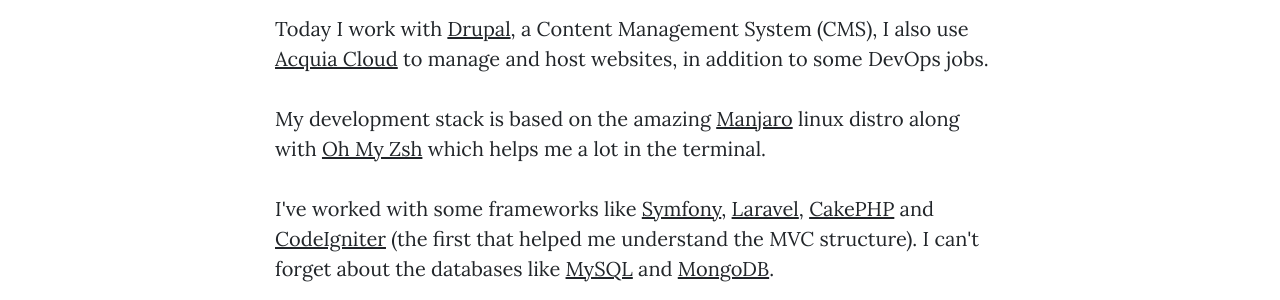
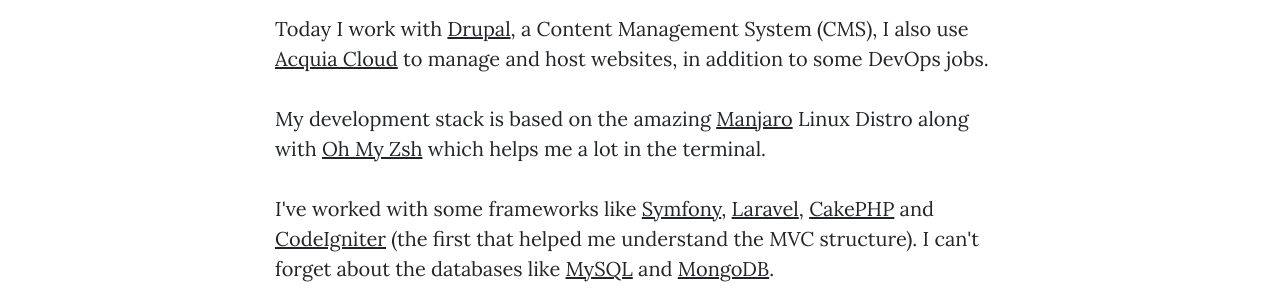
Before and after one commit to juancarielo/juancarielo.github.io, a Jekyll site: the page built from about.html, in a window 1280 px wide. Shown: the part 658-958 px from the top of the page. Built offline with Jekyll 4.4.1, drawn with Linux system fonts in a browser that asks for light colours.

Commit message:
fix: update text
Simple text adjust

```diff
--- a/about.html
+++ b/about.html
@@ -15,7 +15,7 @@ permalink: /about/
 </p>
 
 <p>
-  My development stack is based on the amazing <a href="https://manjaro.org/" target="_blank">Manjaro</a> linux distro along with
+  My development stack is based on the amazing <a href="https://manjaro.org/" target="_blank">Manjaro</a> Linux Distro along with
   <a href="https://ohmyz.sh/" target="_blank">Oh My Zsh</a> which helps me a lot in the terminal.
 </p>
 
```
